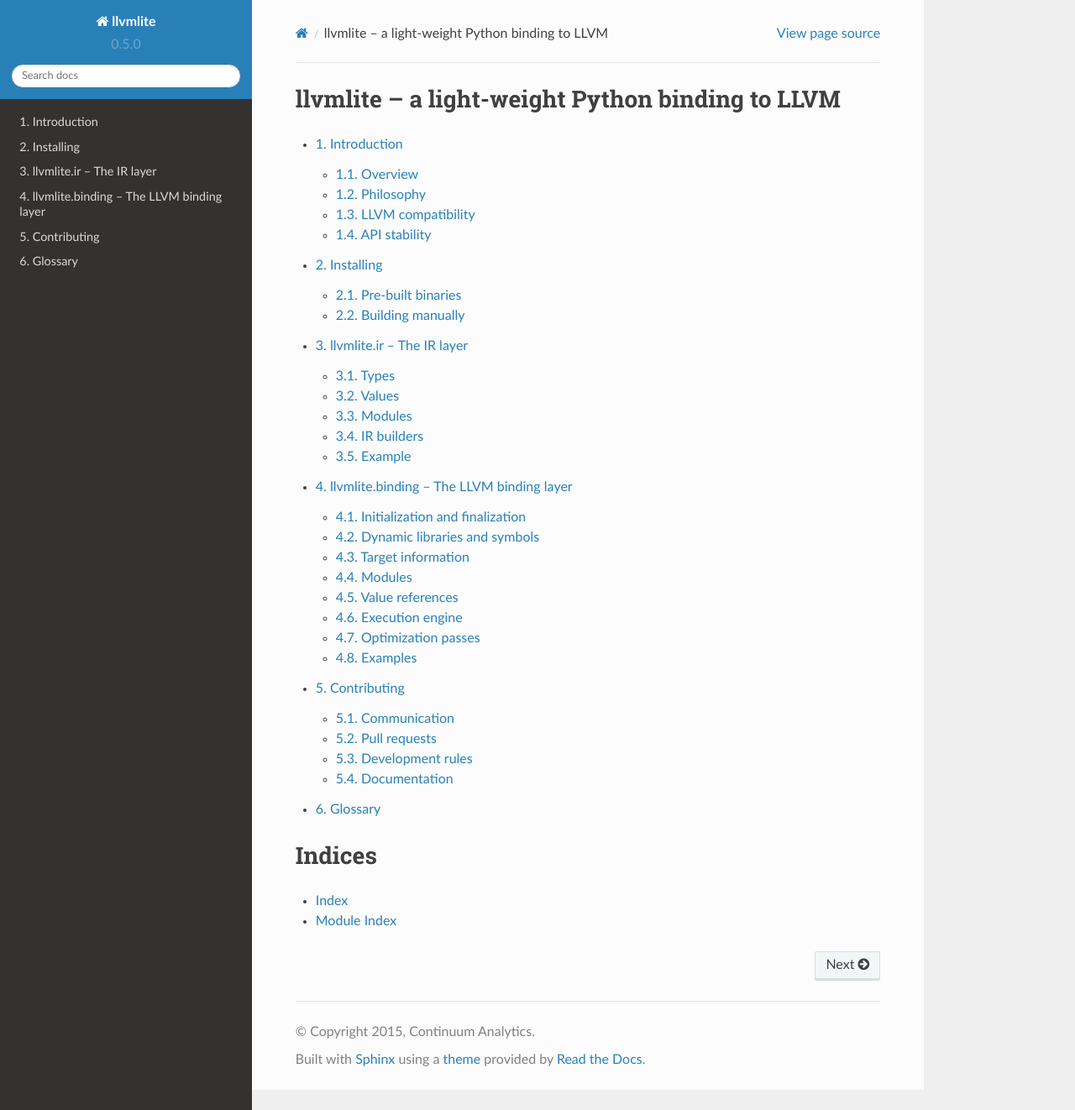
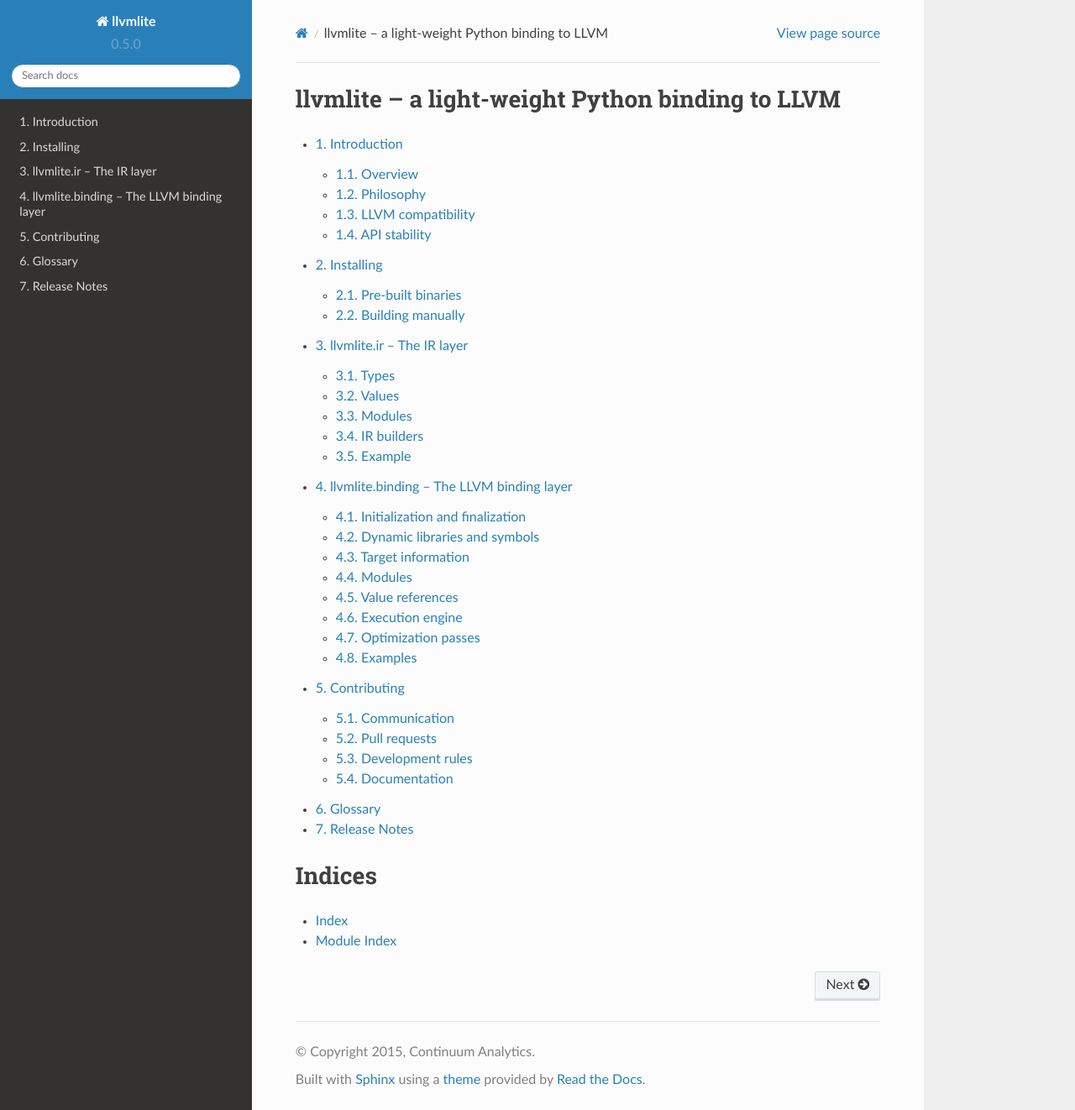
Before and after one commit to numba/llvmlite, a Sphinx documentation site: the page built from docs/source/index.rst, in a window 1280 px wide and 1322 px high. Shown: the whole window at 84% size. Built offline with Sphinx 7.4.7 and the Read the Docs theme 2.0.0, drawn with Linux system fonts in a browser that asks for light colours.

Commit message:
Add release notes in the docs

```diff
--- a/docs/source/index.rst
+++ b/docs/source/index.rst
@@ -12,8 +12,7 @@
    binding/index.rst
    developer/index.rst
    glossary.rst
-
-..    release-notes.rst
+   release-notes.rst
 
 
 Indices
--- /dev/null
+++ b/docs/source/release-notes.rst
@@ -0,0 +1,5 @@
+======================
+Release Notes
+======================
+
+.. include:: ../../CHANGE_LOG
```
